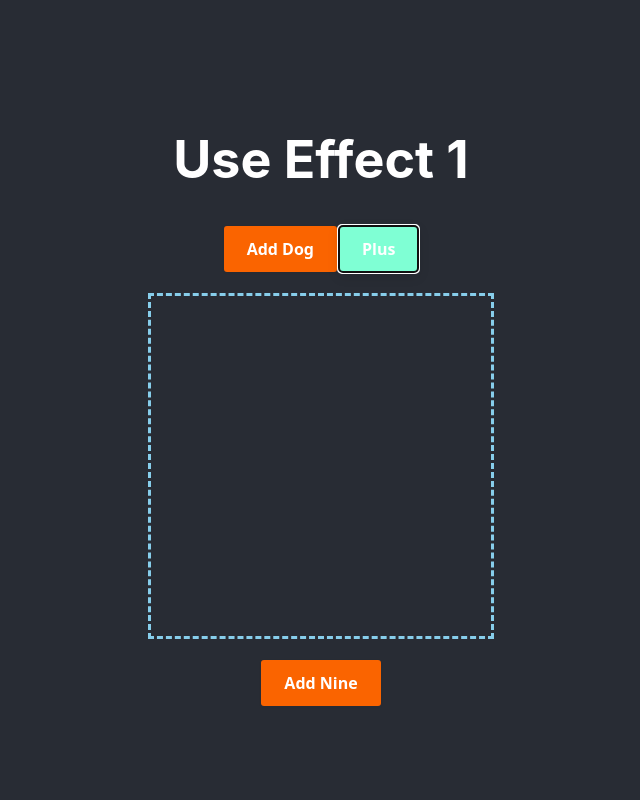
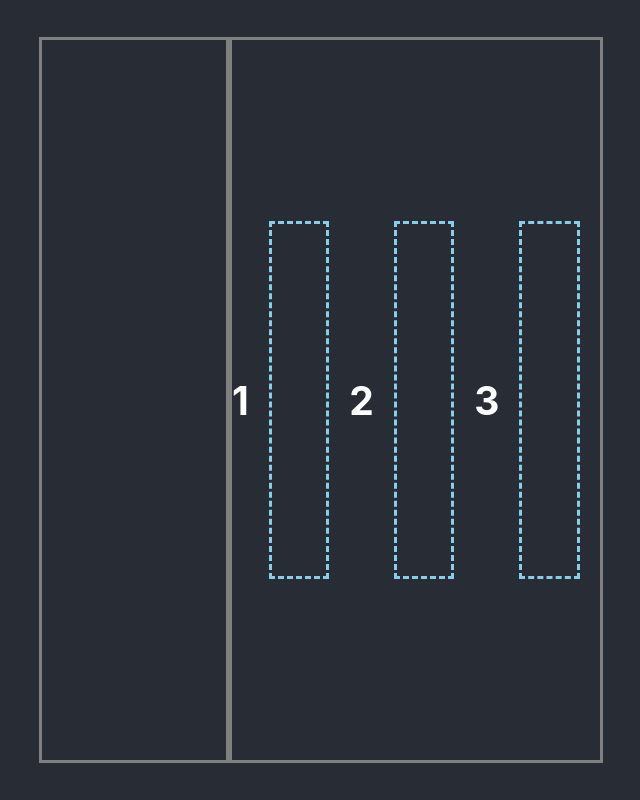
Before and after one commit to RomanBIT/Drontai, a React (Create React App) app in the folder r12/: page / in a window 1280 px wide. Shown: the whole page, without its empty margins (319-959 px from the left). Built offline with nearby package versions, Linux system fonts and the light colour scheme.

Commit message:
belekas blemba

```diff
--- a/r12/src/App.jsx
+++ b/r12/src/App.jsx
@@ -2,52 +2,56 @@
 import { useRef } from 'react';
 import { useState } from 'react';
 import './App.scss';
-import Dog from './Components/011/Dog'
-import randColor from '../src/Functions/randColor'
-import Nine from './Components/011/Nine'
+import Bin from './Components/011/Bin';
+// import Dog from './Components/011/Dog'
+// import randColor from '../src/Functions/randColor'
+// import Nine from './Components/011/Nine'
 
 
 
 function App() {
 
-    const [dogs, setDogs] = useState([])
-    const [count, setCount] = useState(1)
-    const index = useRef(0)
-    const addButton = useRef()
-    const [nine, setNine] = useState([])
+    // const [dogs, setDogs] = useState([])
+    // const [count, setCount] = useState(1)
+    // const index = useRef(0)
+    // const addButton = useRef()
+    // const [nine, setNine] = useState([])
 
-    const addNine = () => {
-        if (nine.length < 9) {
-            setNine(n => [...n, randColor()])
-        }
-    }
+    // const addNine = () => {
+    //     if (nine.length < 9) {
+    //         setNine(n => [...n, randColor()])
+    //     }
+    // }
 
-    useEffect(() => {
-        // const b = document.querySelector('#add-button')
-        const b = addButton.current
-        b.focus()
-    }, [])
+    // useEffect(() => {
+    //     // const b = document.querySelector('#add-button')
+    //     const b = addButton.current
+    //     b.focus()
+    // }, [])
 
-    const add = () => {
-        setDogs(d => [...d, ++index.current]);
-    }
+    // const add = () => {
+    //     setDogs(d => [...d, ++index.current]);
+    // }
 
 
-    const plus = () => {
-        setCount(c => c + 1)
-        console.log('senas ' + count)
-    }
+    // const plus = () => {
+    //     setCount(c => c + 1)
+    //     console.log('senas ' + count)
+    // }
 
-    useEffect(() => {
-        console.log('Dogs Changed Or Added 1')
-        console.log('Naujas ' + count)
-    }, [dogs, count])
+    // useEffect(() => {
+    //     console.log('Dogs Changed Or Added 1')
+    //     console.log('Naujas ' + count)
+    // }, [dogs, count])
+
+    const [data, setData] = useState([])
+
 
 
     return (
         <div className="App">
             <header className="App-header">
-                <h1>Use Effect {count}</h1>
+                {/* <h1>Use Effect {count}</h1>
 
                 <div className='container'>
                     {
@@ -62,13 +66,20 @@
 
                 <Nine nine={nine} setNine={setNine}></Nine>
 
-                <button onClick={addNine}>Add Nine</button>
+                <button onClick={addNine}>Add Nine</button> */}
+                <div className='layout-main'>
+                    <div className='layout-left'>
 
+                    </div>
+                    <div className='layout-right'>
+                        <Bin select={1} data={data}/>
+                        <Bin select={2} data={data}/>
+                        <Bin select={3} data={data}/>
+                    </div>
+                </div>
             </header>
         </div>
     );
 }
 
 export default App;
-
-//------------ 011 02:57:21 ---------//
--- a/r12/src/App.scss
+++ b/r12/src/App.scss
@@ -188,3 +188,50 @@
     color: white;
   }
 }
+
+.containerBin {
+  display: flex;
+  justify-content: center;
+  align-items: center;
+  align-items: center;
+  flex-wrap: wrap;
+  width: 120px;
+  height: 340px;
+  border: 3px dashed skyblue;
+  margin: 20px;
+  padding: 6px;
+
+  div {
+    width: 100px;
+    height: 100px;
+    display: flex;
+    justify-content: center;
+    align-items: center;
+    color: white;
+  }
+}
+
+.layout-main {
+  display: flex;
+  justify-content: center;
+  align-items: center;
+
+  .layout-left {
+    width: 30%;
+    height: 90vh;
+    display: flex;
+    justify-content: center;
+    align-items: center;
+    flex-direction: column;
+    border: 3px solid grey;
+  }
+
+  .layout-right {
+    width: 60%;
+    min-height: 90vh;
+    display: flex;
+    justify-content: center;
+    align-items: center;
+    border: 3px solid grey;
+  }
+}
--- /dev/null
+++ b/r12/src/Components/011/Bin.jsx
@@ -0,0 +1,15 @@
+function Bin({ select, data }) {
+
+    return (
+        <>
+        <h2>{select}</h2>
+            <div className="containerBin">
+                {
+                    data.map((d, i) => d.select === select ? <div key={i}>{d.number}</div> : null)
+                }
+            </div>
+        </>
+    )
+}
+
+export default Bin;
```
Also changed, not shown: r12/src/Components/011/New.jsx (added, +29 -0 lines).
